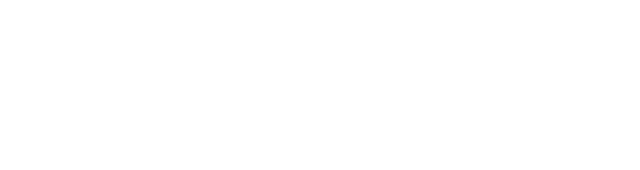
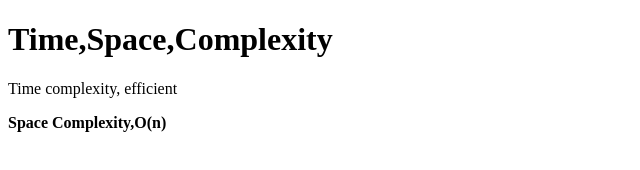
Before and after one commit to acciojob/time-and-space-complexity-accio-uday, a website: page main.html in a window 1280 px wide. Shown: the whole page, without its empty margins (0-640 px from the left). Drawn offline with Linux system fonts and the light colour scheme.

Commit message:
created a submission

```diff
--- a/main.html
+++ b/main.html
@@ -7,7 +7,10 @@
 </head>
 
 <body>
-	<!-- the entire body must be written by student -->
+
+	<h1>Time,Space,Complexity</h1>
+	<div>Time complexity, efficient</div>
+	<p text="for">Space Complexity,O(n)</p>
     <script type="text/javascript" src="./script.js">
 </script>
 
--- a/styles.css
+++ b/styles.css
@@ -1 +1,4 @@
 /*  your css code here. If applicable */
+p{
+	font-weight:bold
+}
```
